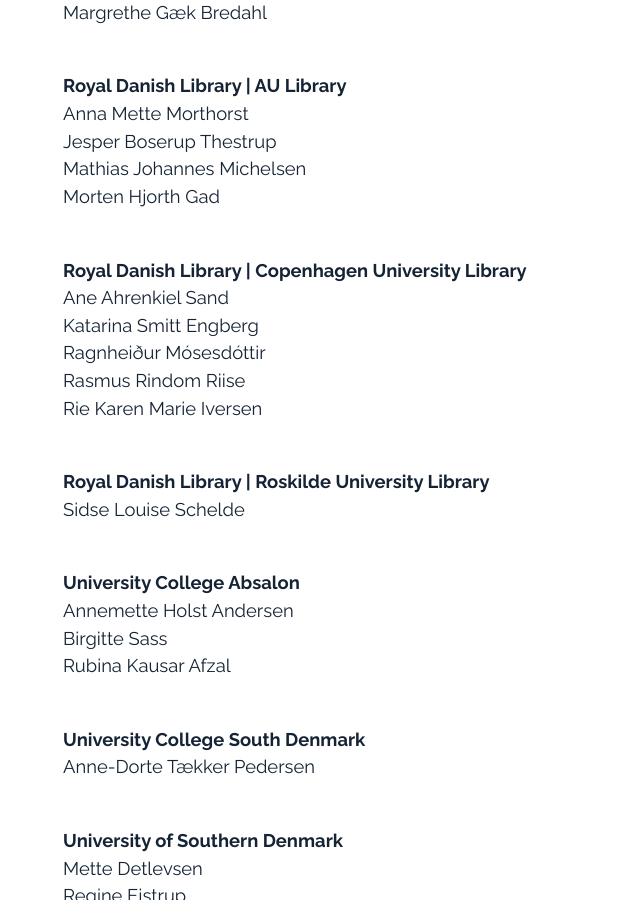
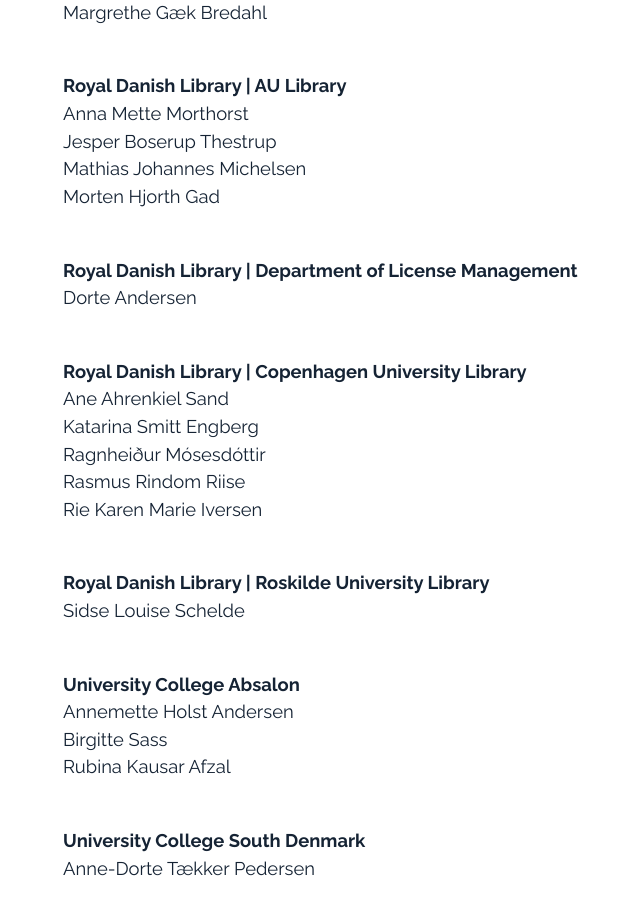
Before and after one commit to openaccess-dk/openaccess-dk.github.io, a Jekyll site: the page built from index.md, in a window 1280 px wide and 900 px high, scrolled down 1191 px. Shown: the whole window, without its empty margins (137-777 px from the left). Built offline with Jekyll 4.4.1, drawn with Linux system fonts in a browser that asks for light colours.

Commit message:
Update index.md

```diff
--- a/index.md
+++ b/index.md
@@ -39,6 +39,9 @@
 Mathias Johannes Michelsen<br/>
 Morten Hjorth Gad<br/><br/>
 
+**Royal Danish Library | Department of License Management**<br/>
+Dorte Andersen<br/><br/>
+
 **Royal Danish Library | Copenhagen University Library**<br/>
 Ane Ahrenkiel Sand<br/>
 Katarina Smitt Engberg<br/>
```
